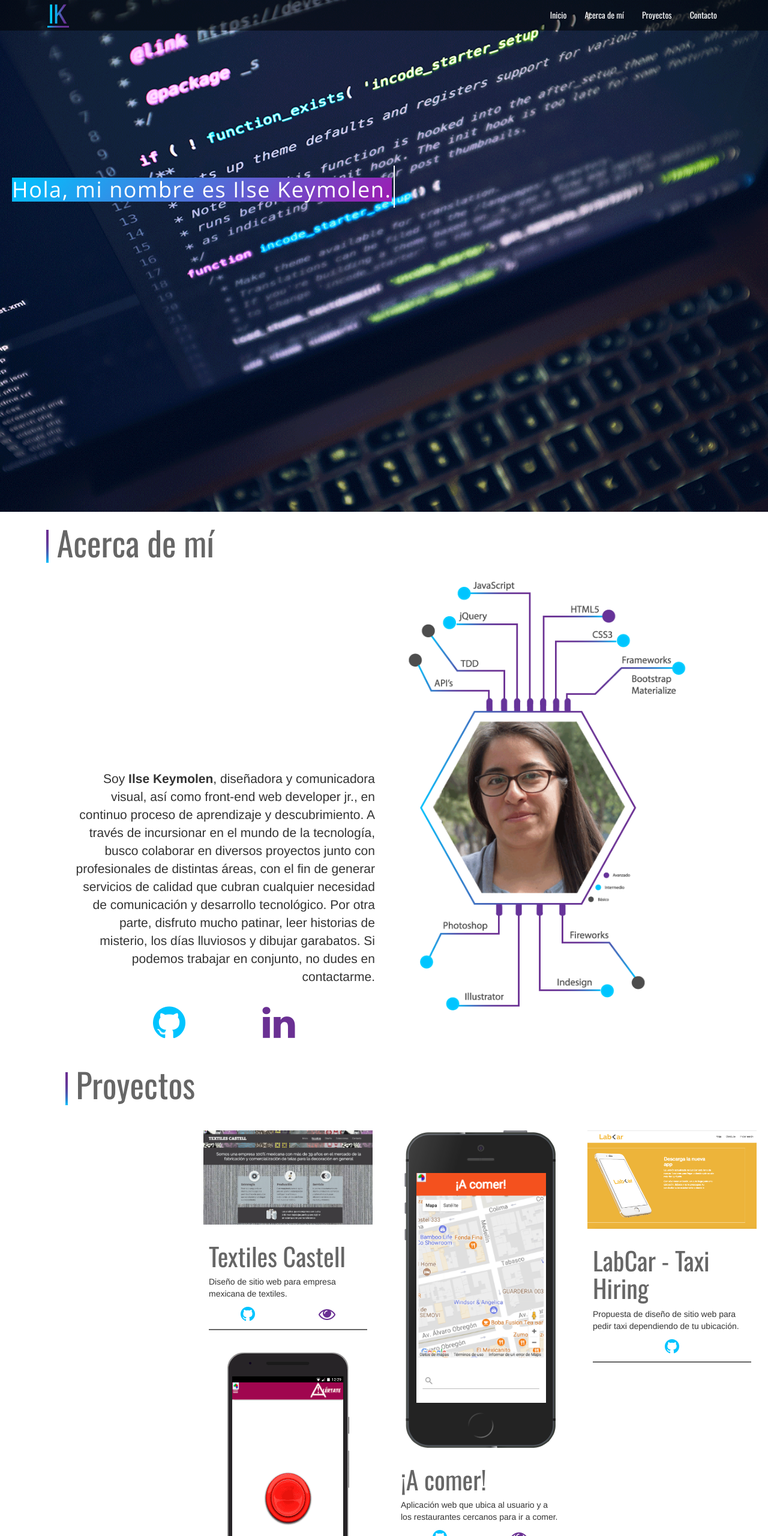
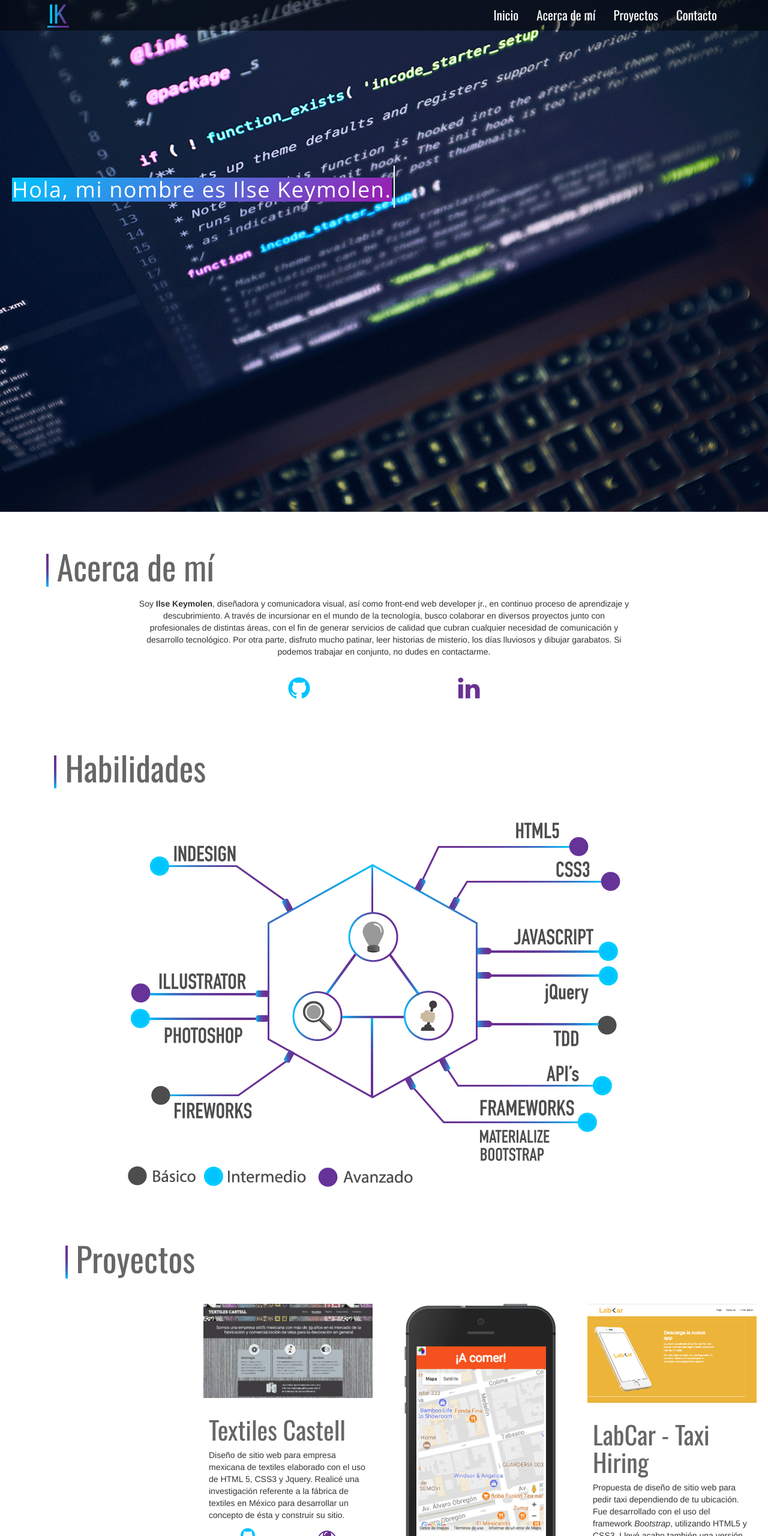
Before and after one commit to IlseMagali/Ilse-Keymolen-Portfolio, a plain HTML site: page index.html in a window 1280 px wide. Shown: the top 2560 px of the page at 60% size. Drawn offline with nearby package versions, Linux system fonts and the light colour scheme.

Commit message:
mejorando menu nav hamburguesa

```diff
--- a/css/main.css
+++ b/css/main.css
@@ -15,6 +15,11 @@ body {
   color:#666666;
 }
 
+.back-nav-space {
+  height: 40px;
+  width: 100%;
+}
+
 /*-- Navigation menu styles --*/
 
 header .navbar-default {
@@ -24,10 +29,9 @@ header .navbar-default {
 }
 
 .navbar-default .navbar-nav>li>a {
+  font-size: 1.5em;
   font-family: 'Oswald', sans-serif;
   color: white;  /* fallback for old browsers */
-  color: -webkit-linear-gradient(to right, #a044ff, #6a3093);  /* Chrome 10-25, Safari 5.1-6 */
-  color: linear-gradient(to right, #a044ff, #6a3093); /* W3C, IE 10+/ Edge, Firefox 16+, Chrome 26+, Opera 12+, Safari 7+ */
 }
 
 .navbar-default .navbar-nav>li>a:hover {
@@ -174,3 +178,21 @@ footer {
   color:white;
   background-color:#666666;
 }
+
+/*-- Responsive menu --*/
+.navbar-default .navbar-toggle:focus {
+  background-color: transparent;
+}
+
+@media screen and (max-width: 768px) {
+  .nav>li>a {
+    text-align: center;
+  }
+  .navbar-default .navbar-nav>li>a:hover {
+
+    border-bottom: none;
+  }
+  #collapsible-menu{
+    background:rgba(0, 0, 0, 0.5);
+  }
+}
--- a/index.html
+++ b/index.html
@@ -18,15 +18,15 @@
         <div class="container">
           <div class="navbar-header">
               <img alt="Brand" src="assets/img/ilse-logo.png">
-              <button type="button" class="navbar-toggle collapsed blanco" data-toggle="collapse" data-target="#bs-example-navbar-collapse-1" aria-expanded="false">
+              <button type="button" class="navbar-toggle collapsed blanco" data-toggle="collapse" data-target="#collapsible-menu" aria-expanded="false">
                 <span class="sr-only">Toggle navigation</span>
                 <span class="icon-bar"></span>
                 <span class="icon-bar"></span>
                 <span class="icon-bar"></span>
               </button>
           </div>
-          <div class="collapse navbar-collapse" id="bs-example-navbar-collapse-1">
-          <ul class="nav navbar-nav pull-right">
+          <div class="collapse navbar-collapse navbar-right" id="collapsible-menu">
+          <ul class="nav navbar-nav">
             <li class="color-text-b"><a href="#inicio">Inicio</a></li>
             <li class="color-text-b"><a href="#acerca-de-mi">Acerca de mí</a></li>
             <li class="color-text-b"><a href="#proyectos">Proyectos</a></li>
@@ -49,18 +49,17 @@
       </section>
     </section>
     <!--Acerca de mí-->
-    <section class="container-fluid" id="acerca-de-mi">
+    <section class="back-nav-space" id="acerca-de-mi"></section>
+    <section class="container-fluid">
       <section class="row text-center">
         <section class="col-md-4">
           <h2 class="section-title"><span><img src="assets/img/barra.png"></span>Acerca de mí</h2>
         </section>
       </section>
       <section class="row">
-        <div class="col-md-1">
-        </div>
-        <div class="col-md-5 container-col-about">
+        <div class="col-md-8 col-md-offset-2">
           <div>
-            <p class="text-right">
+            <p class="text-center">
               Soy <b>Ilse Keymolen</b>, diseñadora y comunicadora visual, así como front-end web developer jr., en continuo
               proceso de aprendizaje y descubrimiento. A través de incursionar en el mundo de la tecnología, busco colaborar en
               diversos proyectos junto con profesionales de distintas áreas, con el fin de generar servicios de calidad
@@ -74,15 +73,24 @@
             <a href="https://www.linkedin.com" target="_blank"></i><i class="fa fa-linkedin icon-color-eye fa-3x" aria-hidden="true"></i></a>
           </div>
         </div>
-        <div class="col-md-5 column-direction">
-          <div class="row">
-            <img class="img-responsive" src="assets/img/abilities.png" alt="">
-          </div>
-        </div>
+        </section>
       </section>
     </section>
+    <!--Habilidades-->
+    <section class="back-nav-space" id="habilidades"></section>
+    <section class="container-fluid">
+      <section class="row text-center">
+        <section class="col-md-4">
+          <h2 class="section-title"><span><img src="assets/img/barra.png"></span>Habilidades</h2>
+        </section>
+      </section>
+      <div class="row">
+        <img class="img-responsive center-block" src="assets/img/skills-horiz.png" alt="">
+      </div>
+    </section>
     <!--Proyectos Front-End-->
-    <section class="container-fluid" id="proyectos">
+    <section class="back-nav-space" id="proyectos"></section>
+    <section class="container-fluid">
       <section class="row text-center">
         <section class="col-md-4">
           <h2 class="section-title"><span><img src="assets/img/barra.png"></span>Proyectos</h2>
@@ -96,7 +104,8 @@
             <img src="assets/img/textile.png" alt="...">
             <div class="caption">
               <h3>Textiles Castell</h3>
-              <p>Diseño de sitio web para empresa mexicana de textiles.</p>
+              <p>Diseño de sitio web para empresa mexicana de textiles elaborado con el uso de HTML 5, CSS3 y Jquery. Realicé una investigación
+              referente a la fábrica de textiles en México para desarrollar un concepto de ésta y construir su sitio.</p>
               <div class="container-link-view">
                 <a href="https://ilsemagali.github.io/textiles-castell/" target="_blank"><i class="fa fa-github icon-color-git fa-2x" aria-hidden="true"></i></a>
                 <a href="https://ilsemagali.github.io/textiles-castell/" target="_blank"><i class="fa fa-eye icon-color-eye fa-2x" aria-hidden="true"></i></a>
@@ -109,7 +118,8 @@
               <h3>¡Alértate!</h3>
               <p>
                 App móvil como proyecto colaborativo para alertarte sobre las zonas de riesgo,
-                si piensas recorrer alguna parte de la ciudad, según tu ubicación. Proyecto elaborado en
+                si piensas recorrer alguna parte de la ciudad, según tu ubicación. Para la realizaciòn de este proyecto,
+                utilicé HTML5, CSS3 y Javascript, así como el uso de API de geolocalización de <i>GoogleMaps</i>. Proyecto elaborado en
                 colaboración con superNovas.
               </p>
               <div class="container-link-view">
@@ -123,7 +133,9 @@
             <img src="assets/img/a-comer.png" alt="...">
             <div class="caption">
               <h3>¡A comer!</h3>
-              <p>Aplicación web que ubica al usuario y a los restaurantes cercanos para ir a comer.</p>
+              <p>Aplicación web que ubica al usuario y a los restaurantes cercanos para ir a comer. Para su realización, utilicé
+                HTML5, el framework de <i>Materialize</i>, CSS3 y JavaScript, así como el uso de API de geolocalización de <i>GoogleMaps</i>.
+              </p>
               <div class="container-link-view">
                 <a href="https://github.com/IlseMagali/B-squeda-de-comida" target="_blank"><i class="fa fa-github icon-color-git fa-2x" aria-hidden="true"></i></a>
                 <a href="https://ilsemagali.github.io/B-squeda-de-comida/" target="_blank"><i class="fa fa-eye icon-color-eye fa-2x" aria-hidden="true"></i></a>
@@ -134,7 +146,8 @@
             <img src="assets/img/lyft.png" alt="...">
             <div class="caption">
               <h3>Lyft México</h3>
-              <p>Propuesta de diseño y funcionalidad para aplicación móvil basada en Lyft USA en colaboración con superNovas</p>
+              <p>Propuesta de diseño y funcionalidad para aplicación móvil basada en Lyft USA, los recursos que utilicé fueron HTML5,
+                CSS3, así como Javascript para la funcionalidad de la navegación. Este proyecto fue realizado en colaboración con superNovas</p>
               <div class="container-link-view">
                 <a href="https://github.com/IlseMagali/taxi-en-corto-app" target="_blank"><i class="fa fa-github icon-color-git fa-2x" aria-hidden="true"></i></a>
                 <a href="https://ilsemagali.github.io/taxi-en-corto-app/views/home.html" target="_blank"><i class="fa fa-eye icon-color-eye fa-2x" aria-hidden="true"></i></a>
@@ -147,7 +160,8 @@
             <img src="assets/img/lab-car.png" alt="...">
             <div class="caption">
               <h3>LabCar - Taxi Hiring</h3>
-              <p>Propuesta de diseño de sitio web para pedir taxi dependiendo de tu ubicación.</p>
+              <p>Propuesta de diseño de sitio web para pedir taxi dependiendo de tu ubicación. Fue desarrollado con el uso del framework
+              <i>Bootstrap</i>, utilizando HTML5 y CSS3. Llevé acabo también una versión móvil de este proyecto con <i>media queries</i> en CSS3.</p>
               <div class="container-link-view">
                 <a href="https://github.com/IlseMagali/Labcar-proyecto" target="_blank"><i class="fa fa-github icon-color-git fa-2x" aria-hidden="true"></i></a>
               </div>
@@ -157,7 +171,8 @@
       </section>
     </section>
     <!--Contacto -->
-    <section class="container-fluid" id="contacto">
+    <section class="back-nav-space" id="contacto"></section>
+    <section class="container-fluid">
       <section class="row text-center">
         <section class="col-md-4">
           <h2 class="section-title"><span><img src="assets/img/barra.png"></span>Contacto</h2>
--- a/js/app.js
+++ b/js/app.js
@@ -35,6 +35,28 @@ function autoType(elementClass, typingSpeed){
 }
 
 $(document).ready(function(){
+  // navbar scrolling
+  $('a').each(function() {
+    if (location.pathname.replace(/^\//,'') == this.pathname.replace(/^\//,'')
+    && location.hostname == this.hostname
+    && this.hash.replace(/#/,'') ) {
+      var $targetId = $(this.hash), $targetAnchor = $('[name=' + this.hash.slice(1) +']');
+      var $target = $targetId.length ? $targetId : $targetAnchor.length ? $targetAnchor : false;
+       if ($target) {
+         var targetOffset = $target.offset().top;
+         $(this).click(function() {
+            $("#nav li a").removeClass("active");
+            $(this).addClass('active');
+           $('html, body').animate({scrollTop: targetOffset}, 1000);
+           return false;
+         });
+      }
+    }
+  });
+  // Collapsible menu
+  $("#collapsible-menu").on("click", function(){
+    $("#collapsible-menu").attr("aria-expanded")= "false";
+  })
   // Now to start autoTyping just call the autoType function with the
   // class of outer div
   // The second paramter is the speed between each letter is typed.
```
Also changed, not shown: assets/img/ilse-logo-dos.png (added), assets/img/portrait.png (added), assets/img/skills-horiz.png (added), assets/img/skills-vertical.png (added), 1 other file.
